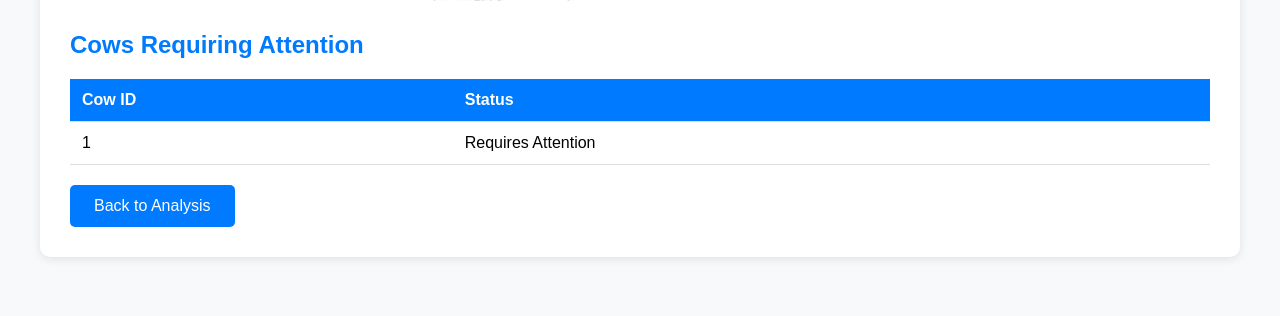
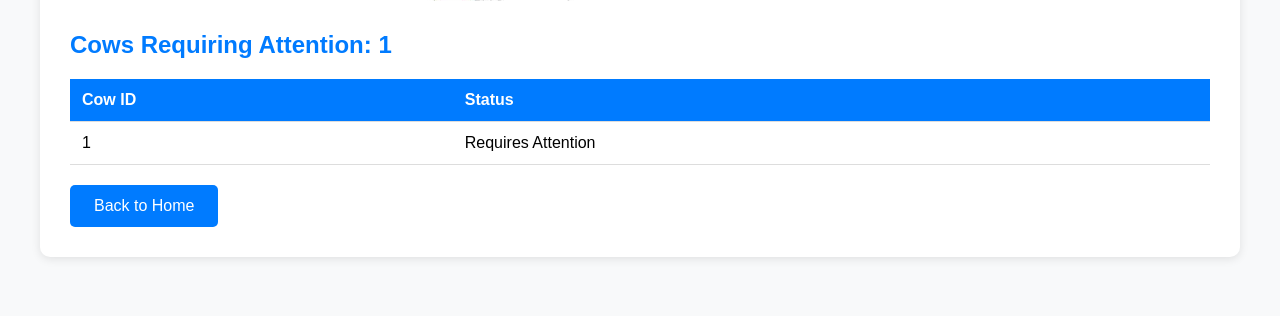
Before and after one commit to FilippoIspanico/Agricola, a Flask app: template templates/sa_results.html in a window 1280 px wide. Shown: the part 703-1019 px from the top of the page. Run offline with Flask 3, Linux system fonts and the light colour scheme; the template is opened without the code that fills it: most values are stand-ins (such as "Sample title", 1, 10 or a date in 2020).

Commit message:
minor changes

```diff
--- a/templates/aggiungi_dati.html
+++ b/templates/aggiungi_dati.html
@@ -81,7 +81,7 @@
             <select id="tipo-dato" name="tipo_dato" required>
                 <option value="dati3">Dati 3 - Flussi: excel</option>
                 <option value="dati4">Dati 4 - Mastiti (registro eventi): excel</option>
-                <option value="dati5">Dati 5 - Analisi Latte (Urea): excel</option>
+                <option value="dati5">Dati 5 - Controlli Funzionali (Urea): excel</option>
                 <option value="dati6">Dati 6 - Cellule Differenziali: pdf</option>
             </select>
 
--- a/templates/sa_results.html
+++ b/templates/sa_results.html
@@ -107,7 +107,7 @@
                 <img src="static/all_lines.jpg" alt="Analysis Plot 2" class="plot-image">
             </div>
 
-            <h2>Cows Requiring Attention</h2>
+            <h2>Cows Requiring Attention: {{  cow_ids | length }}</h2>
             <table>
                 <thead>
                     <tr>
@@ -125,7 +125,7 @@
                 </tbody>
             </table>
 
-            <a href="{{ url_for('index') }}" class="back-btn">Back to Analysis</a>
+            <a href="{{ url_for('index') }}" class="back-btn">Back to Home</a>
         </div>
     </div>
 </body>
```
Also changed, not shown: 1 other file.
